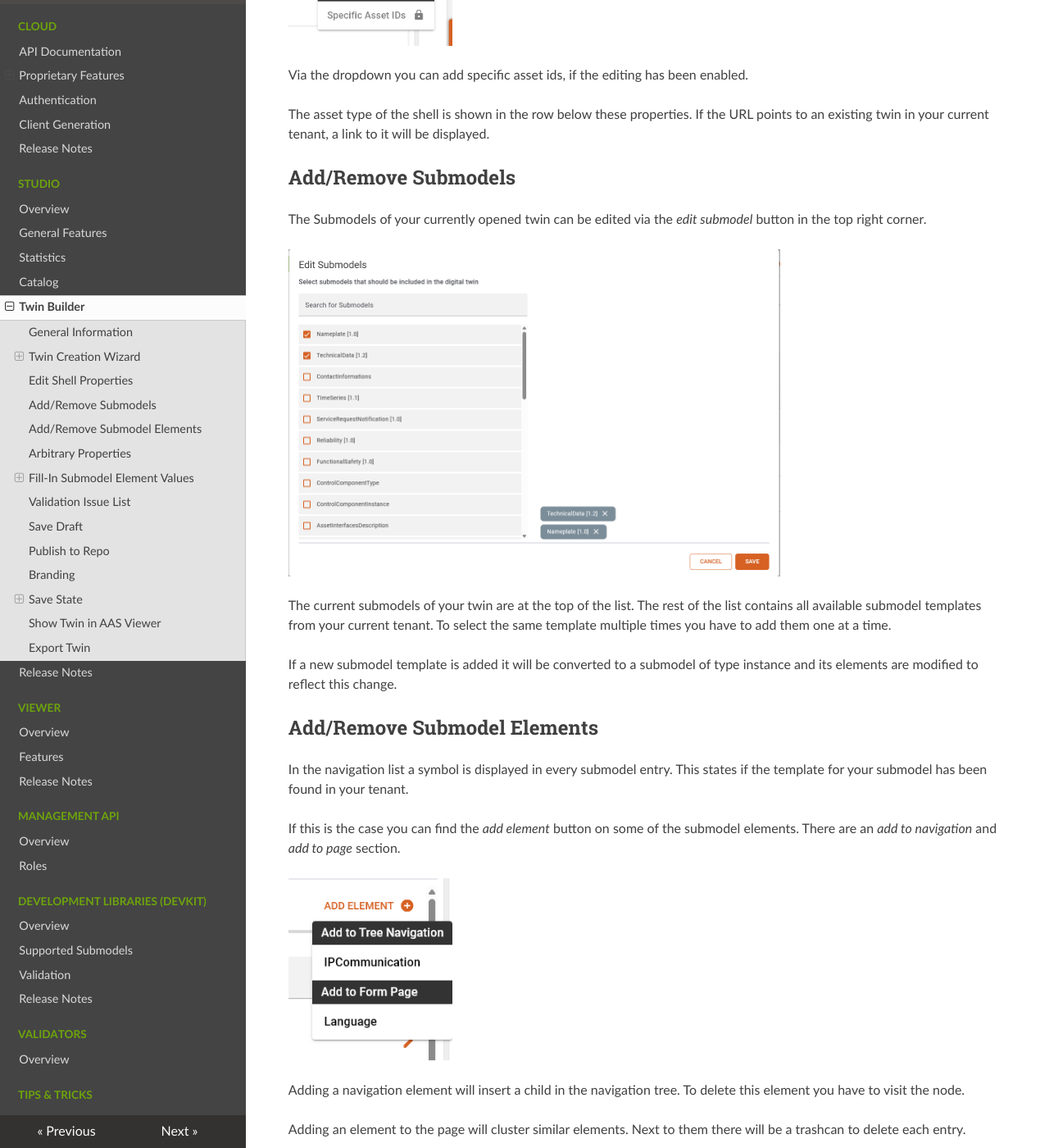
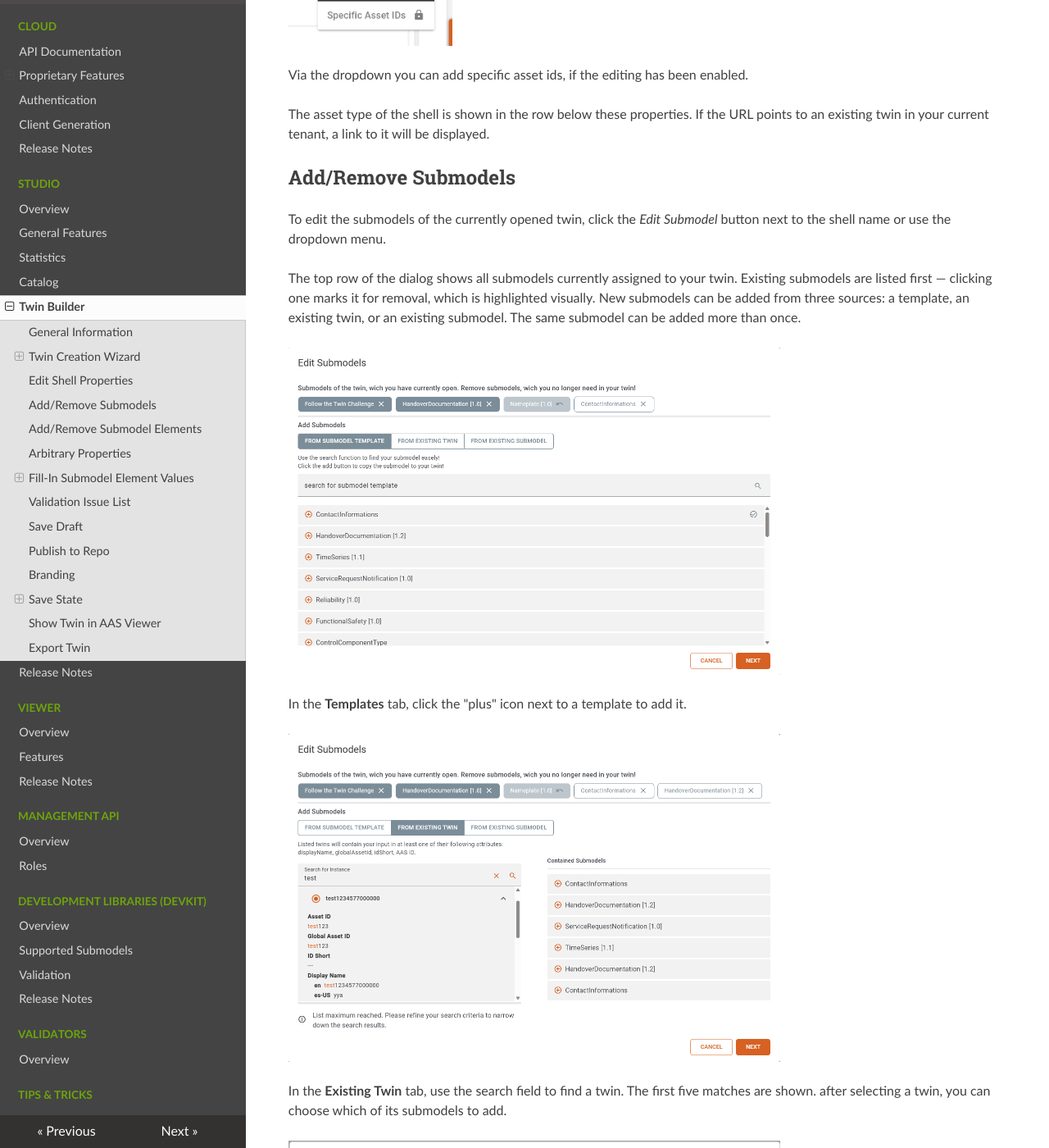
Before and after one commit to twinsphere/twinsphere.github.io, an MkDocs documentation site: the page built from docs/studio-twin-builder.md, in a window 1280 px wide and 1400 px high, scrolled down 5890 px. Shown: the whole window at 82% size. Built offline with MkDocs 1.6.1, drawn with Linux system fonts in a browser that asks for light colours; nearby versions of some CDN libraries; some of the changed text lies outside the part shown.

Commit message:
feat(studio): update the edit submodel dialog description

```diff
--- a/docs/studio-twin-builder.md
+++ b/docs/studio-twin-builder.md
@@ -103,16 +103,33 @@ If the URL points to an existing twin in your current tenant, a link to it will
 
 ## Add/Remove Submodels
 
-The Submodels of your currently opened twin can be edited via the *edit submodel* button in the top right corner.
+To edit the submodels of the currently opened twin, click the *Edit Submodel* button next
+to the shell name or use the dropdown menu.
 
-![Edit Submodels dialog](img/twinstudio_addremove_submodels.png){: width='600' }
+The top row of the dialog shows all submodels currently assigned to your twin. Existing submodels are listed first —
+clicking one marks it for removal, which is highlighted visually. New submodels can be added from three sources: a template,
+an existing twin, or an existing submodel. The same submodel can be added more than once.
 
-The current submodels of your twin are at the top of the list.
-The rest of the list contains all available submodel templates from your current tenant.
-To select the same template multiple times you have to add them one at a time.
+![Edit Submodels dialog — Templates tab](img/twinstudio_submodeldialog_templates.png){: width='600' }
 
-If a new submodel template is added it will be converted to a submodel of type instance
-and its elements are modified to reflect this change.
+In the **Templates** tab, click the "plus" icon next to a template to add it.
+
+![Edit Submodels dialog — Existing Twin tab](img/twinstudio_submodeldialog_existingtwin.png){: width='600' }
+
+In the **Existing Twin** tab, use the search field to find a twin. The first five matches are shown.
+after selecting a twin, you can choose which of its submodels to add.
+
+![Edit Submodels dialog — Existing Submodel tab](img/twinstudio_submodeldialog_existingsubmodel.png){: width='600' }
+
+In the **Existing Submodel** tab, you can look up a submodel by its full ID. Partial IDs are not supported —
+if no match is found, a corresponding message is displayed.
+
+![Edit Submodels dialog — Summary](img/twinstudio_submodeldialog_result.png){: width='600' }
+
+The final page summarizes all pending changes. For any existing submodel you are adding, you can choose between two modes:
+
+- **Reference** — the submodel is shared across all twins that reference it. Changes to it will affect all of them.
+- **Copy** — the submodel is duplicated with new IDs, making it fully independent from the source.
 
 ## Add/Remove Submodel Elements
 
```
Also changed, not shown: docs/img/twinstudio_addremove_submodels.png (deleted), docs/img/twinstudio_submodeldialog_existingsubmodel.png (added), docs/img/twinstudio_submodeldialog_existingtwin.png (added), docs/img/twinstudio_submodeldialog_result.png (added), docs/img/twinstudio_submodeldialog_templates.png (added).
